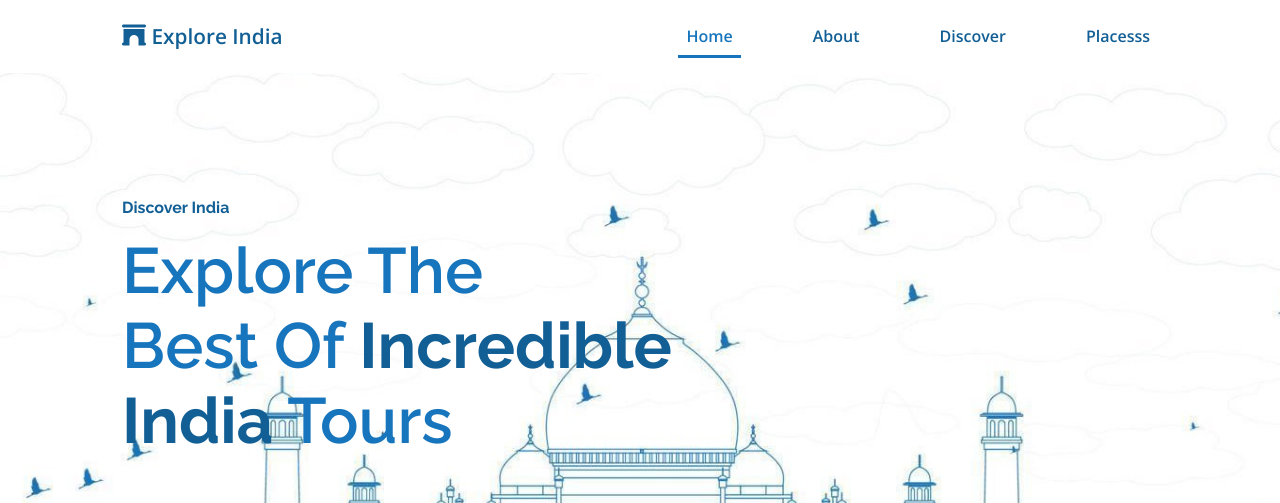
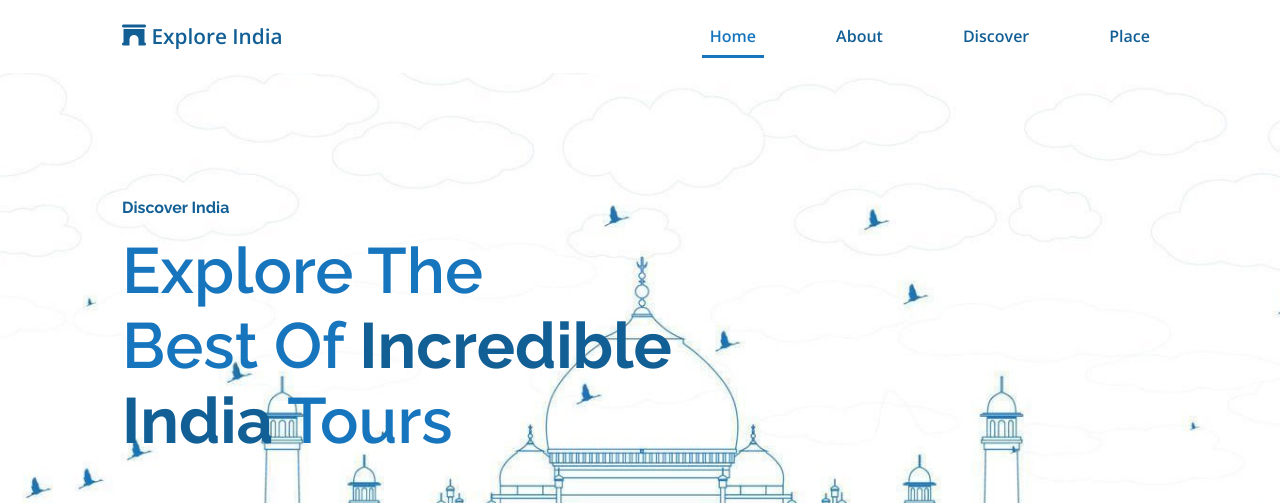
Before and after one commit to AdiBhatnagar98/TestPUll, a plain HTML site: page index.html in a window 1280 px wide. Shown: the top 503 px of the page. Drawn offline with nearby package versions, Linux system fonts and the light colour scheme.

Commit message:
Update index.html

```diff
--- a/index.html
+++ b/index.html
@@ -37,7 +37,7 @@
             <li><a href="#home">Home</a></li>
             <li><a href="#about">About</a></li>
             <li><a href="#discover">Discover</a></li>
-            <li><a href="#places">Placesss</a></li>
+            <li><a href="#places">Place</a></li>
           </ul>
         </div>
         <div class="burger-menu">
```
